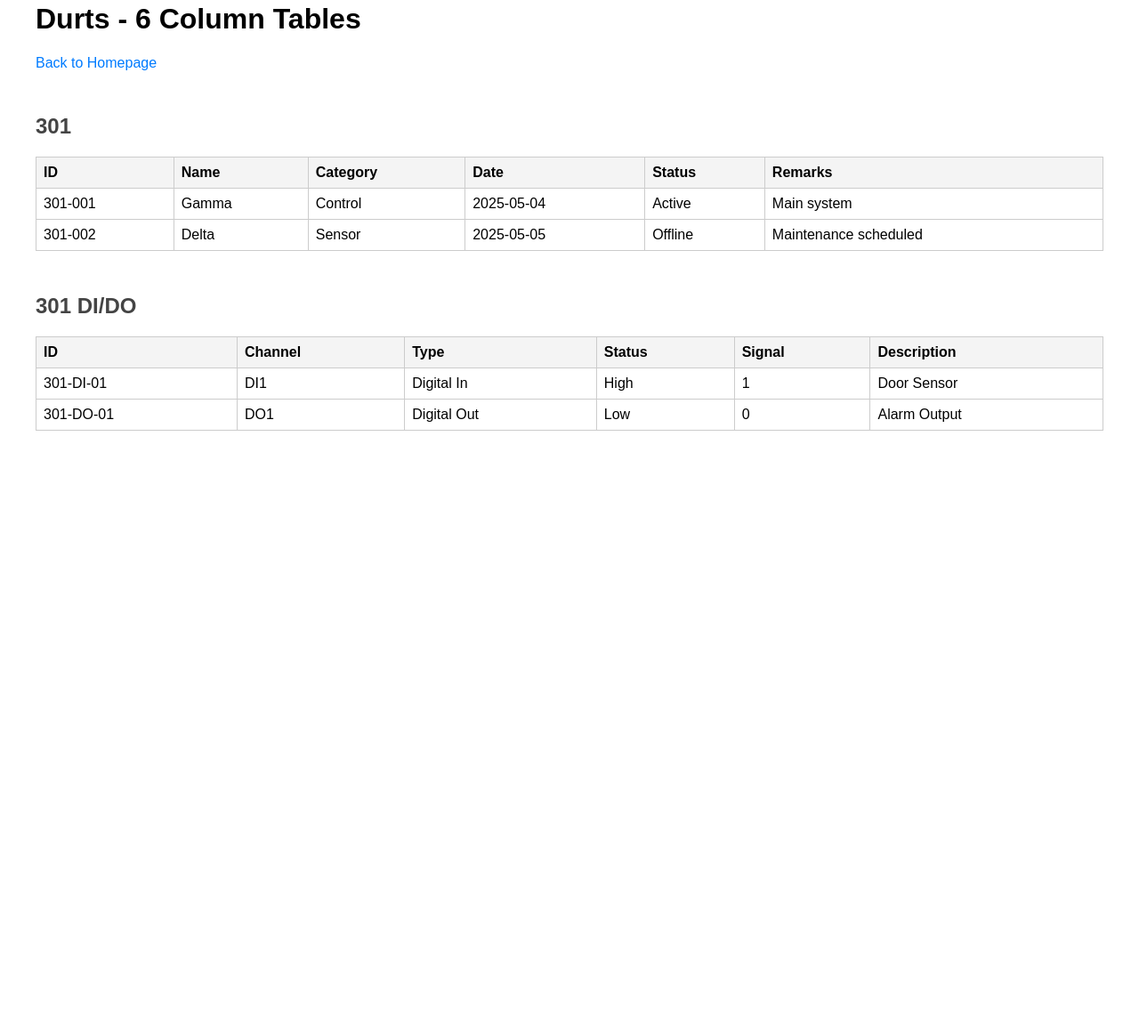
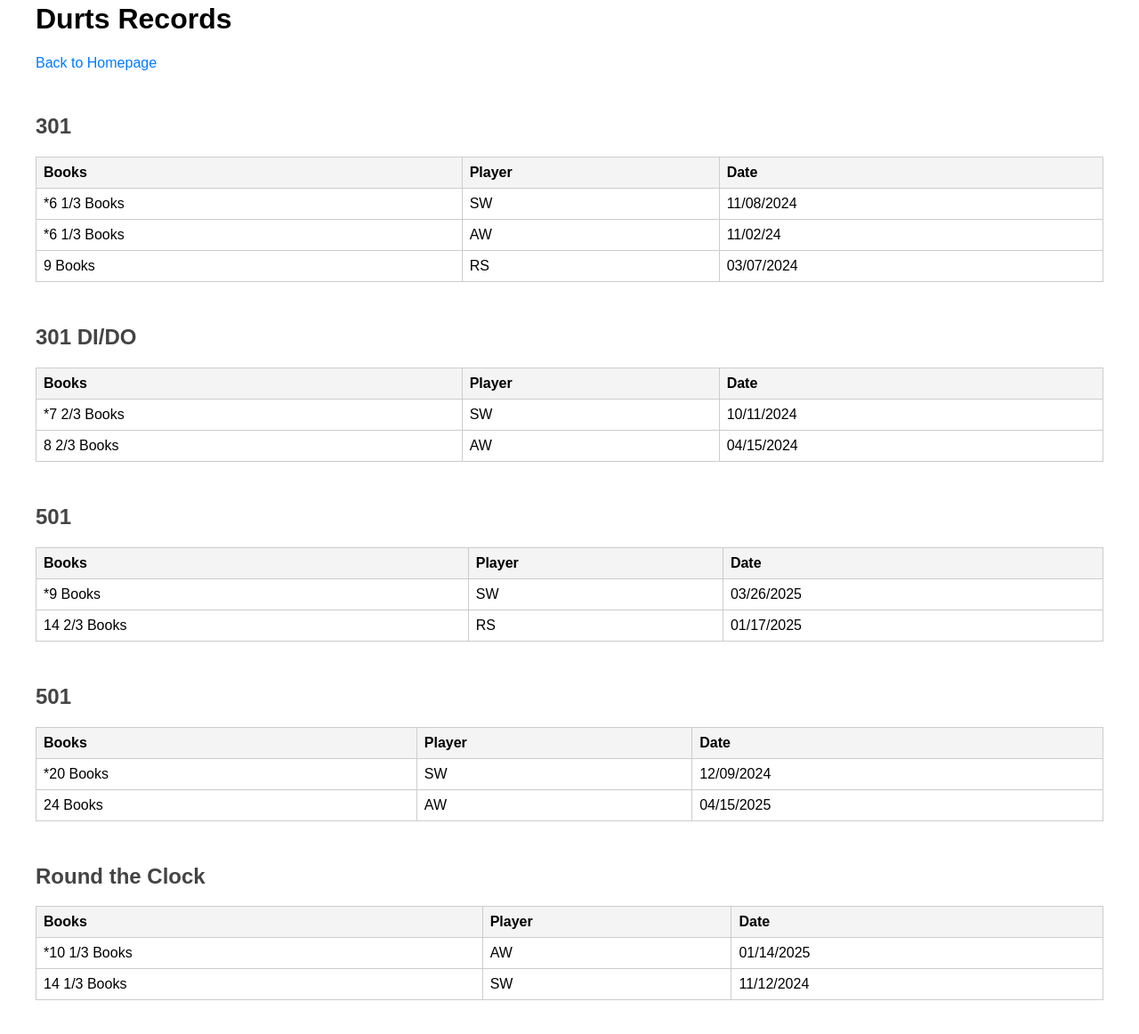
Before and after one commit to auwright/ice-yak-durts, a plain HTML site: page table.html in a window 1280 px wide. Shown: the part 58-1220 px from the top of the page at 89% size. Before the commit the page ends 800 px from the top, so only its background shows below. Drawn offline with Linux system fonts and the light colour scheme.

Commit message:
added new tables to table.html

```diff
--- a/table.html
+++ b/table.html
@@ -14,7 +14,7 @@
   </style>
 </head>
 <body>
-  <h1>Durts - 6 Column Tables</h1>
+  <h1>Durts Records</h1>
   <p><a href="index.html">Back to Homepage</a></p>
 
   <!-- Table 1: 301 -->
@@ -22,30 +22,26 @@
   <table>
     <thead>
       <tr>
-        <th>ID</th>
-        <th>Name</th>
-        <th>Category</th>
+        <th>Books</th>
+        <th>Player</th>
         <th>Date</th>
-        <th>Status</th>
-        <th>Remarks</th>
       </tr>
     </thead>
     <tbody>
       <tr>
-        <td>301-001</td>
-        <td>Gamma</td>
-        <td>Control</td>
-        <td>2025-05-04</td>
-        <td>Active</td>
-        <td>Main system</td>
+        <td>*6 1/3 Books</td>
+        <td>SW</td>
+        <td>11/08/2024</td>
       </tr>
       <tr>
-        <td>301-002</td>
-        <td>Delta</td>
-        <td>Sensor</td>
-        <td>2025-05-05</td>
-        <td>Offline</td>
-        <td>Maintenance scheduled</td>
+        <td>*6 1/3 Books</td>
+        <td>AW</td>
+        <td>11/02/24</td>
+      </tr>
+      <tr>
+        <td>9 Books</td>
+        <td>RS</td>
+        <td>03/07/2024</td>
       </tr>
     </tbody>
   </table>
@@ -55,30 +51,93 @@
   <table>
     <thead>
       <tr>
-        <th>ID</th>
-        <th>Channel</th>
-        <th>Type</th>
-        <th>Status</th>
-        <th>Signal</th>
-        <th>Description</th>
+        <th>Books</th>
+        <th>Player</th>
+        <th>Date</th>
       </tr>
     </thead>
     <tbody>
       <tr>
-        <td>301-DI-01</td>
-        <td>DI1</td>
-        <td>Digital In</td>
-        <td>High</td>
-        <td>1</td>
-        <td>Door Sensor</td>
+        <td>*7 2/3 Books</td>
+        <td>SW</td>
+        <td>10/11/2024</td>
       </tr>
       <tr>
-        <td>301-DO-01</td>
-        <td>DO1</td>
-        <td>Digital Out</td>
-        <td>Low</td>
-        <td>0</td>
-        <td>Alarm Output</td>
+        <td>8 2/3 Books</td>
+        <td>AW</td>
+        <td>04/15/2024</td>
+      </tr>
+    </tbody>
+  </table>
+
+  <!-- Table 3: 501 -->
+  <h2>501</h2>
+  <table>
+    <thead>
+      <tr>
+        <th>Books</th>
+        <th>Player</th>
+        <th>Date</th>
+      </tr>
+    </thead>
+    <tbody>
+      <tr>
+        <td>*9 Books</td>
+        <td>SW</td>
+        <td>03/26/2025</td>
+      </tr>
+      <tr>
+        <td>14 2/3 Books</td>
+        <td>RS</td>
+        <td>01/17/2025</td>
+      </tr>
+    </tbody>
+  </table>
+
+  <!-- Table 4: 901 -->
+  <h2>501</h2>
+  <table>
+    <thead>
+      <tr>
+        <th>Books</th>
+        <th>Player</th>
+        <th>Date</th>
+      </tr>
+    </thead>
+    <tbody>
+      <tr>
+        <td>*20 Books</td>
+        <td>SW</td>
+        <td>12/09/2024</td>
+      </tr>
+      <tr>
+        <td>24 Books</td>
+        <td>AW</td>
+        <td>04/15/2025</td>
+      </tr>
+    </tbody>
+  </table>
+
+  <!-- Table 5: Round the Clock -->
+  <h2>Round the Clock</h2>
+  <table>
+    <thead>
+      <tr>
+        <th>Books</th>
+        <th>Player</th>
+        <th>Date</th>
+      </tr>
+    </thead>
+    <tbody>
+      <tr>
+        <td>*10 1/3 Books</td>
+        <td>AW</td>
+        <td>01/14/2025</td>
+      </tr>
+      <tr>
+        <td>14 1/3 Books</td>
+        <td>SW</td>
+        <td>11/12/2024</td>
       </tr>
     </tbody>
   </table>
```
